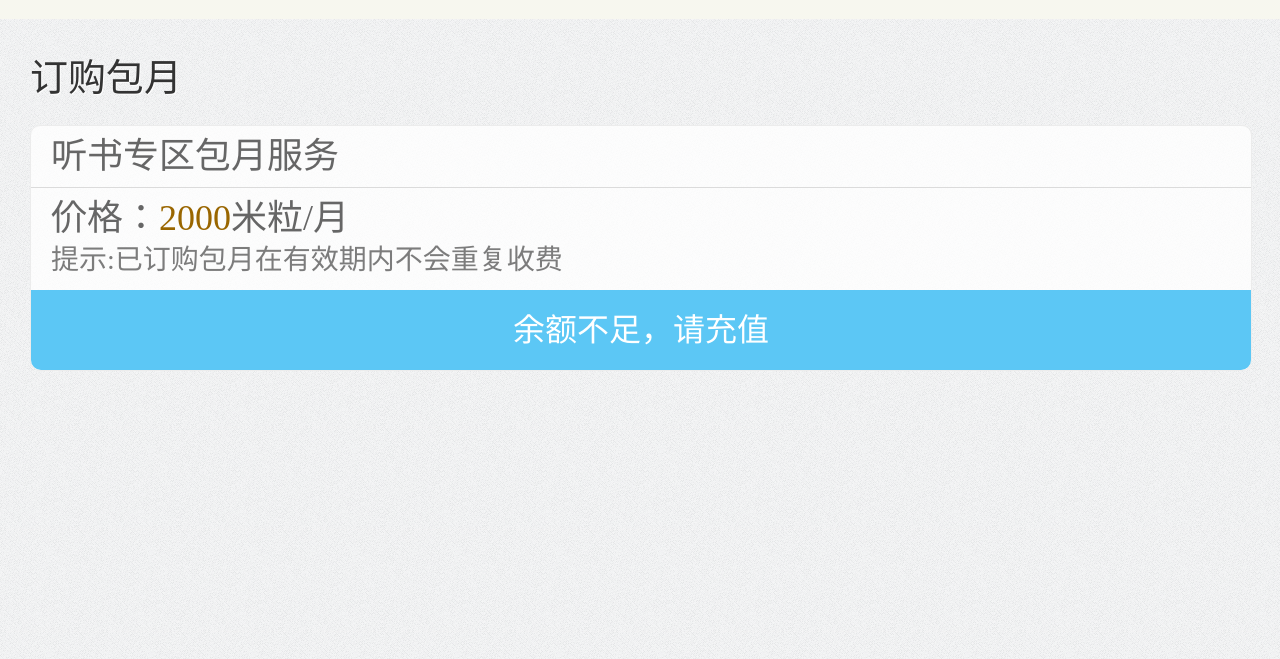
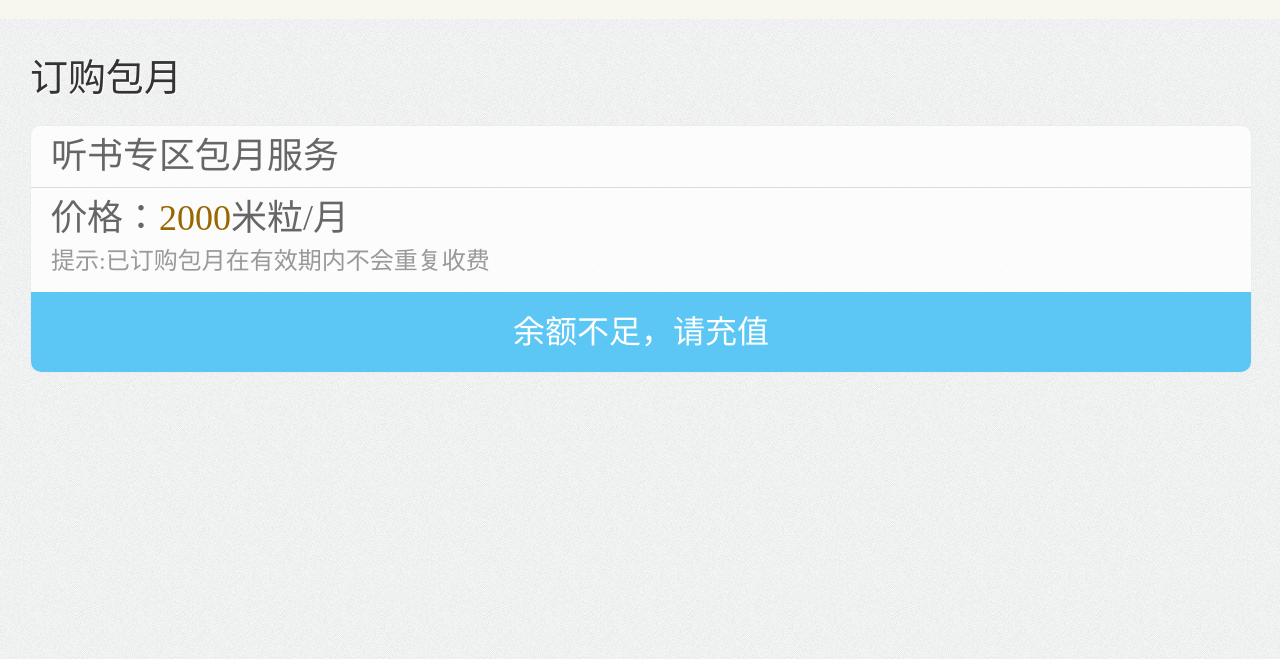
Before and after one commit to lbx-wilson/bookRead, a website: page nodeWeb/public/web/html/orderbuy/orderbuy.html in a window 1280 px wide. Shown: the part 141-800 px from the top of the page. Drawn offline with Linux system fonts and the light colour scheme.

Commit message:
代码提交保存

```diff
--- a/nodeWeb/public/web/html/orderbuy/orderbuy.css
+++ b/nodeWeb/public/web/html/orderbuy/orderbuy.css
@@ -26,8 +26,8 @@
     color: #996600;
 }
 .buy-class > .work-list > .tip {
-    font-size: 0.7rem;
-    color: #7c7c7c;
+    font-size: 0.6rem;
+    color: #999;
 }
 .buy-class > .buy-btn {
     margin-top: 0.5rem;
```
